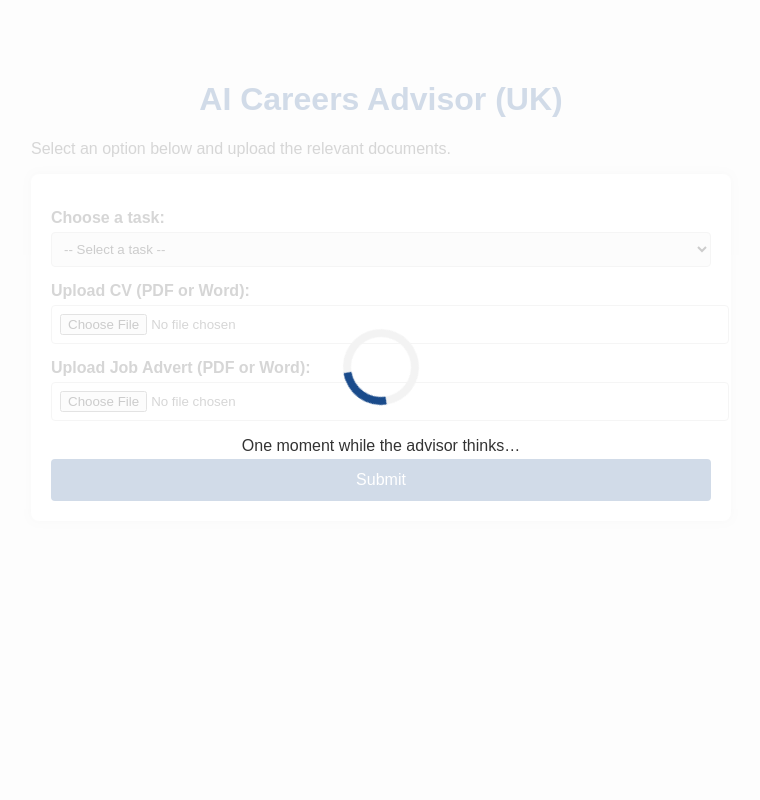
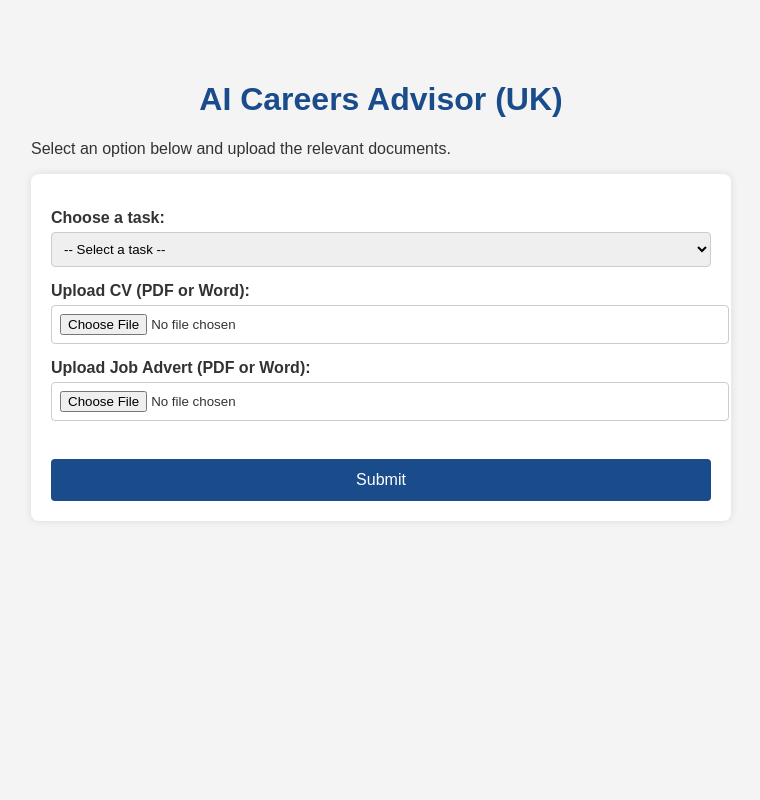
Before and after one commit to ruvel-ai-dev/ai-careers-advisor, a Flask app: page / in a window 1280 px wide. Shown: the whole page, without its empty margins (259-1019 px from the left). Run offline with Flask 3, Linux system fonts and the light colour scheme.

Commit message:
Revert "Add loading spinner to indicate processing"

```diff
--- a/static/style.css
+++ b/static/style.css
@@ -50,37 +50,3 @@
 button:hover {
   background-color: #163e6d;
 }
-
-/* Loading spinner */
-#loading {
-  position: fixed;
-  top: 0;
-  left: 0;
-  width: 100%;
-  height: 100%;
-  background: rgba(255, 255, 255, 0.8);
-  display: flex;
-  flex-direction: column;
-  justify-content: center;
-  align-items: center;
-  z-index: 999;
-}
-
-.hidden {
-  display: none;
-}
-
-.spinner {
-  border: 8px solid #f3f3f3;
-  border-top: 8px solid #1a4b8b;
-  border-radius: 50%;
-  width: 60px;
-  height: 60px;
-  animation: spin 1s linear infinite;
-  margin-bottom: 1rem;
-}
-
-@keyframes spin {
-  from { transform: rotate(0deg); }
-  to { transform: rotate(360deg); }
-}
--- a/templates/index.html
+++ b/templates/index.html
@@ -6,10 +6,6 @@
     <link rel="stylesheet" href="{{ url_for('static', filename='style.css') }}">
 </head>
 <body>
-    <div id="loading" class="hidden">
-        <div class="spinner"></div>
-        <p>One moment while the advisor thinks…</p>
-    </div>
     <div class="container">
         <h1>AI Careers Advisor (UK)</h1>
         <p>Select an option below and upload the relevant documents.</p>
@@ -37,11 +33,5 @@
             <button type="submit">Submit</button>
         </form>
     </div>
-    <script>
-        const form = document.querySelector('form');
-        form.addEventListener('submit', () => {
-            document.getElementById('loading').classList.remove('hidden');
-        });
-    </script>
 </body>
 </html>
```
